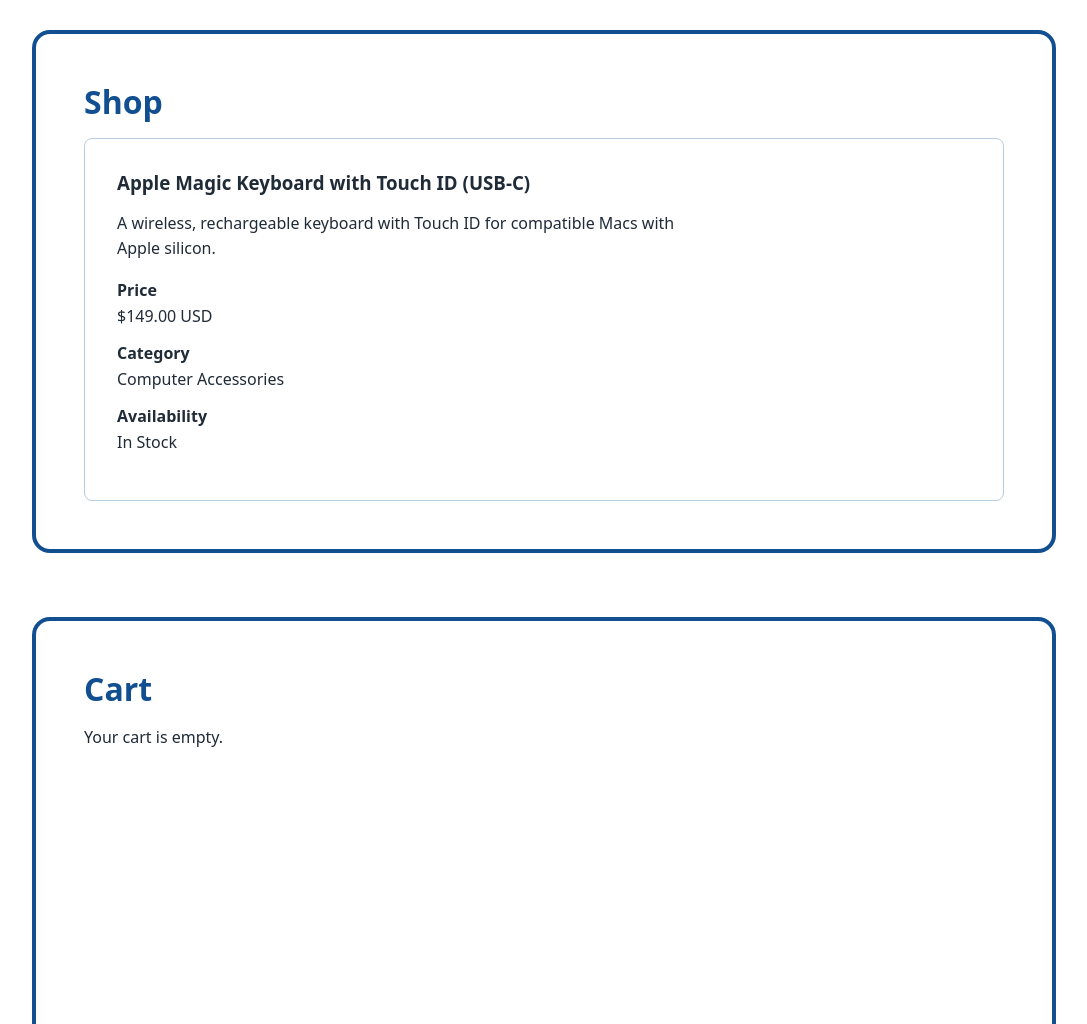
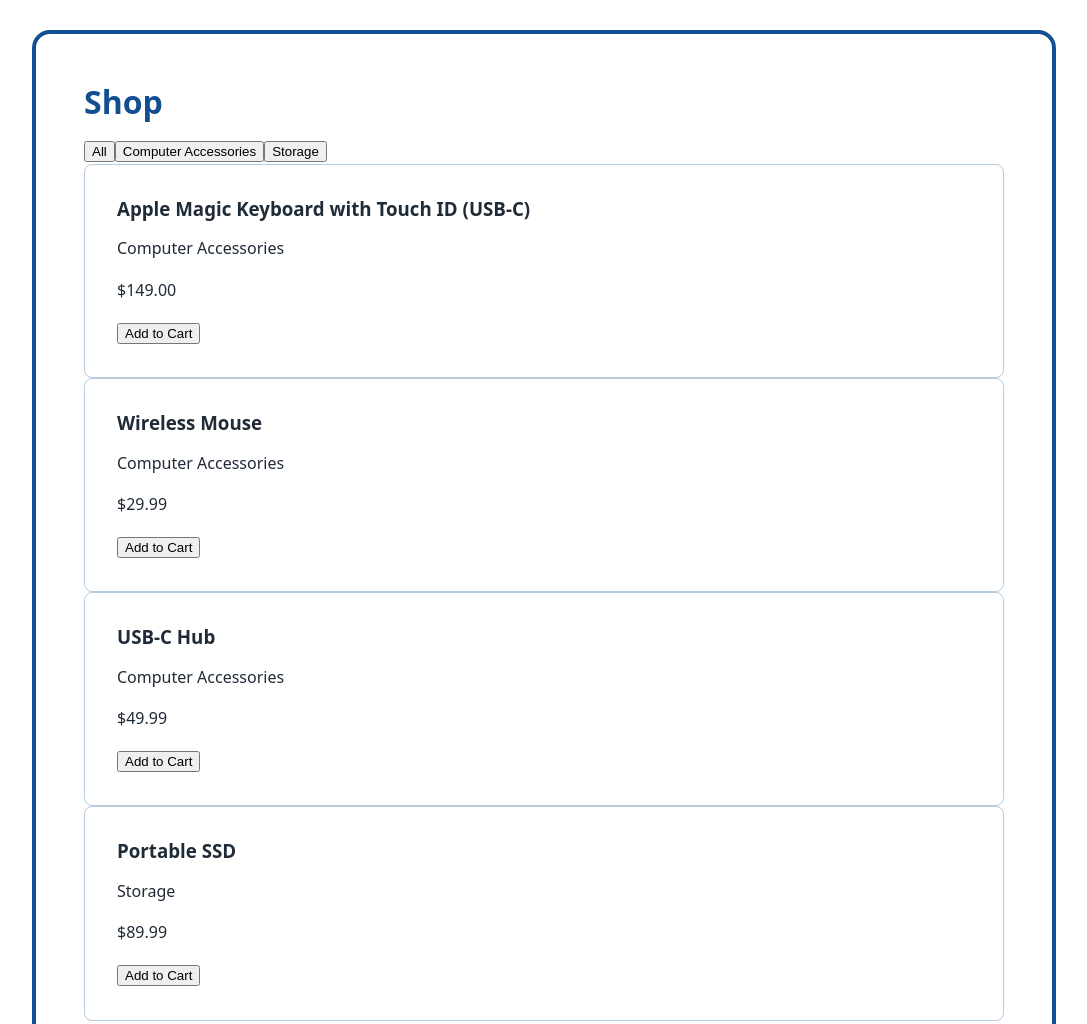
Before and after one commit to PaulJPlayo/js-online-shop, a plain HTML site: page index.html in a window 1280 px wide. Shown: the part 780-1804 px from the top of the page, without its empty margins (96-1183 px from the left). Drawn offline with Linux system fonts and the light colour scheme.

Commit message:
Add Week 3 product rendering and category filters

```diff
--- a/app.js
+++ b/app.js
@@ -29,6 +29,29 @@ const cart = [];
 
 console.log("Products:", products);
 
+function renderProducts(productsToDisplay) {
+  const productGrid = document.getElementById("product-grid");
+  productGrid.textContent = "";
+
+  for (const product of productsToDisplay) {
+    const card = document.createElement("article");
+    const name = document.createElement("h3");
+    const category = document.createElement("p");
+    const price = document.createElement("p");
+    const addButton = document.createElement("button");
+
+    name.textContent = product.productName;
+    category.textContent = product.category;
+    price.textContent = `$${product.price.toFixed(2)}`;
+    addButton.type = "button";
+    addButton.textContent = "Add to Cart";
+    addButton.addEventListener("click", () => addToCart(product.productName));
+
+    card.append(name, category, price, addButton);
+    productGrid.append(card);
+  }
+}
+
 function addToCart(productName) {
   const product = products.find((item) => item.productName === productName);
 
@@ -43,6 +66,7 @@ function addToCart(productName) {
   }
 
   cart.push(product);
+  document.getElementById("cart-count").textContent = String(cart.length);
   console.log(`Added to cart: ${product.productName}`);
 }
 
@@ -63,4 +87,30 @@ function filterByCategory(category) {
   matchingProducts.forEach((product) => {
     console.log(`${product.productName}: $${product.price.toFixed(2)}`);
   });
+
+  return matchingProducts;
 }
+
+function renderCategoryFilters() {
+  const categoryFilters = document.getElementById("category-filters");
+  const categories = new Set(products.map((product) => product.category));
+
+  const allButton = document.createElement("button");
+  allButton.type = "button";
+  allButton.textContent = "All";
+  allButton.addEventListener("click", () => renderProducts(products));
+  categoryFilters.append(allButton);
+
+  for (const category of categories) {
+    const categoryButton = document.createElement("button");
+    categoryButton.type = "button";
+    categoryButton.textContent = category;
+    categoryButton.addEventListener("click", () => {
+      renderProducts(filterByCategory(category));
+    });
+    categoryFilters.append(categoryButton);
+  }
+}
+
+renderCategoryFilters();
+renderProducts(products);
--- a/index.html
+++ b/index.html
@@ -70,18 +70,8 @@
     </section>
     <section id="shop" aria-labelledby="shop-heading">
       <h2 id="shop-heading">Shop</h2>
-      <article aria-labelledby="product-heading">
-        <h3 id="product-heading">Apple Magic Keyboard with Touch ID (USB-C)</h3>
-        <p>A wireless, rechargeable keyboard with Touch ID for compatible Macs with Apple silicon.</p>
-        <dl>
-          <dt>Price</dt>
-          <dd>$149.00 USD</dd>
-          <dt>Category</dt>
-          <dd>Computer Accessories</dd>
-          <dt>Availability</dt>
-          <dd>In Stock</dd>
-        </dl>
-      </article>
+      <div id="category-filters"></div>
+      <div id="product-grid"></div>
     </section>
     <section id="cart" aria-labelledby="cart-heading">
       <h2 id="cart-heading">Cart</h2>
```
